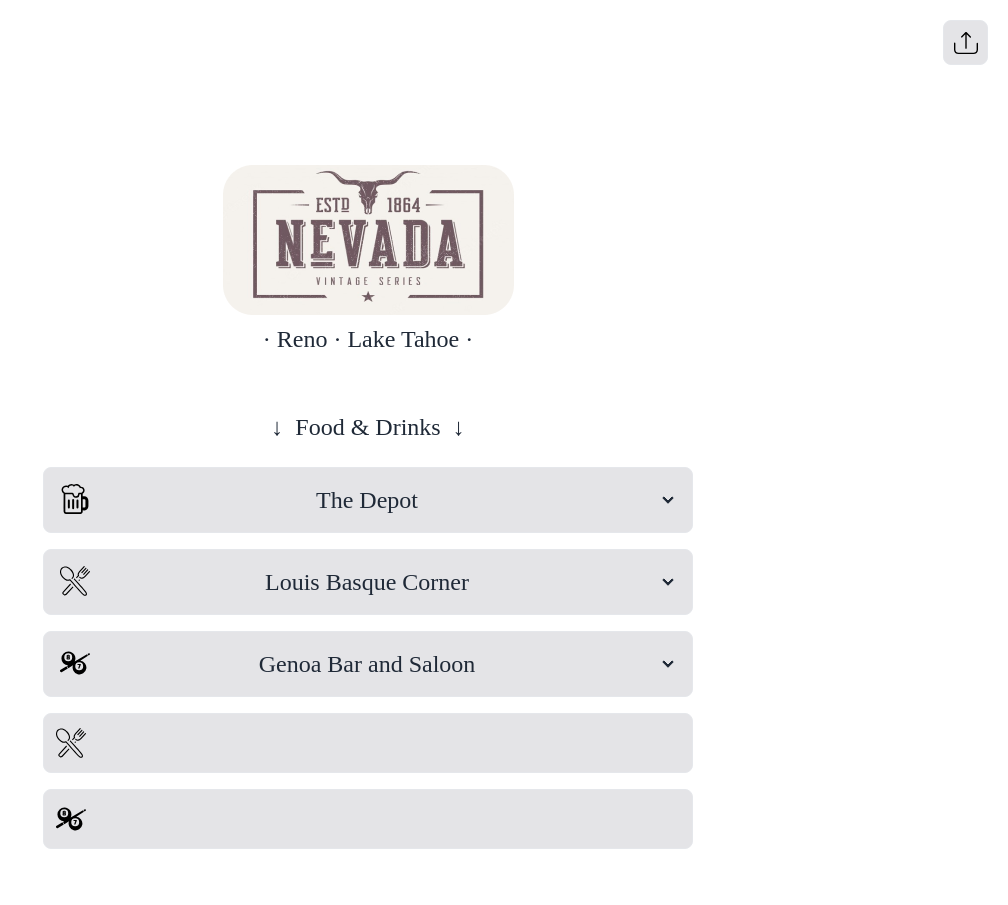
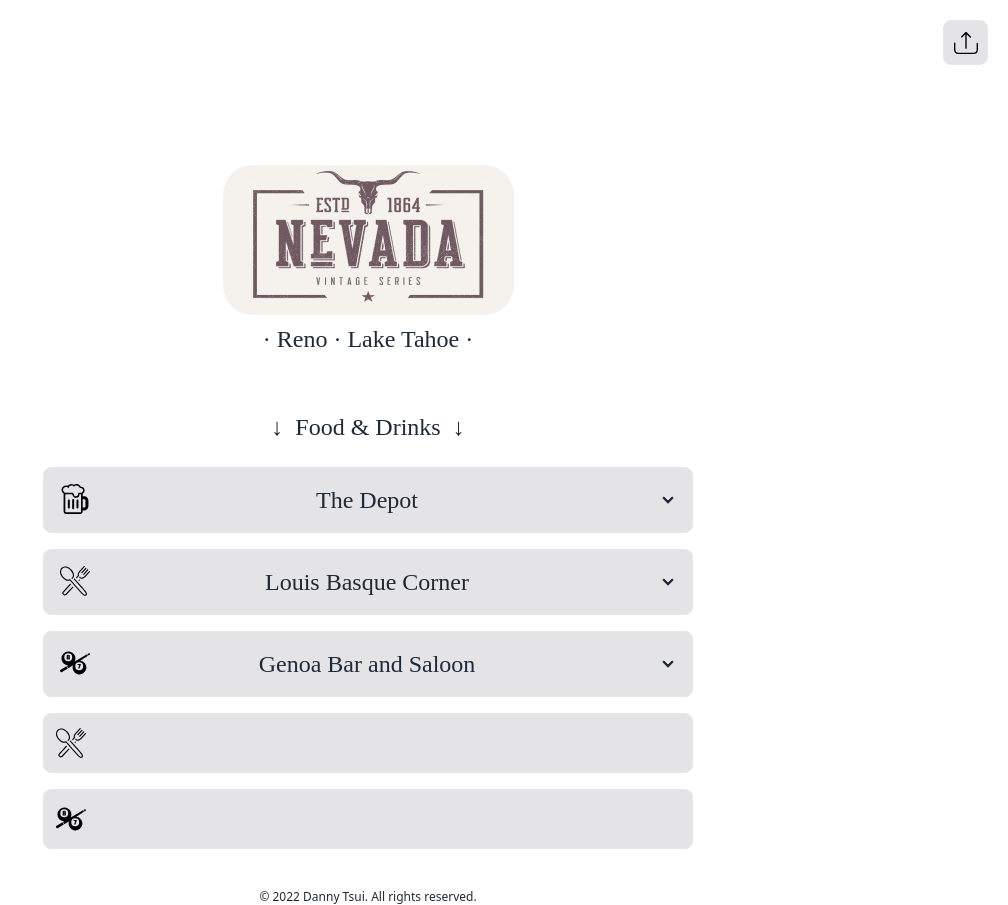
Before and after one commit to dannytszho/reno-guide, a Next.js app in the folder apps/web/: page / in a window 1280 px wide. Shown: the whole page, without its empty margins (272-1280 px from the left). Built offline with nearby package versions, Linux system fonts and the light colour scheme.

Commit message:
Add footer section

```diff
--- a/apps/web/src/pages/index.tsx
+++ b/apps/web/src/pages/index.tsx
@@ -55,6 +55,7 @@ const detailsMap = [
 const Home: NextPage = () => {
   return (
     <>
+      {/* Hero section */}
       <div className="flex flex-col">
         <div className="flex m-5 justify-end">
           <SquareButton>
@@ -68,6 +69,8 @@ const Home: NextPage = () => {
           · Reno · Lake Tahoe ·
         </h2>
       </div>
+
+      {/* Food and Drinks section */}
       <section className="grid gap-4 justify-center m-10 font-iceland">
         <p className="flex justify-center text-2xl m-2 whitespace-pre">
           ↓{'  '}Food & Drinks{'  '}↓
@@ -105,6 +108,10 @@ const Home: NextPage = () => {
           </div>
         </LongButton>
       </section>
+      {/* Footer section */}
+      <section className="text-center text-xs">
+        <h3>&copy; 2022 Danny Tsui. All rights reserved.</h3>
+      </section>
     </>
   )
 }
```
